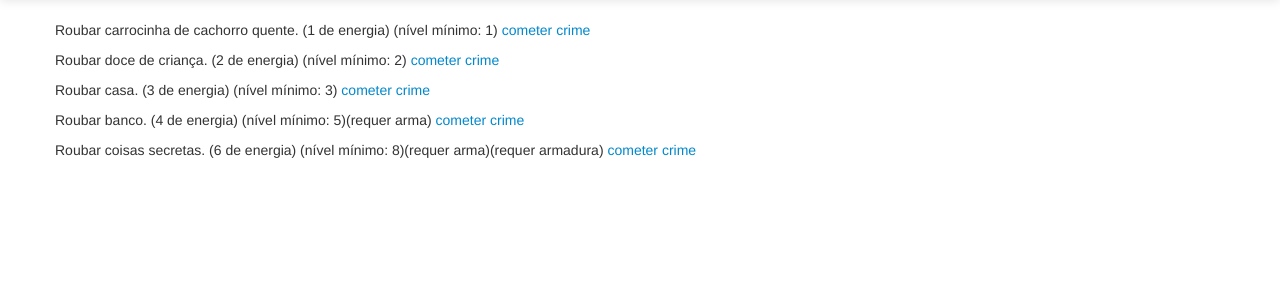
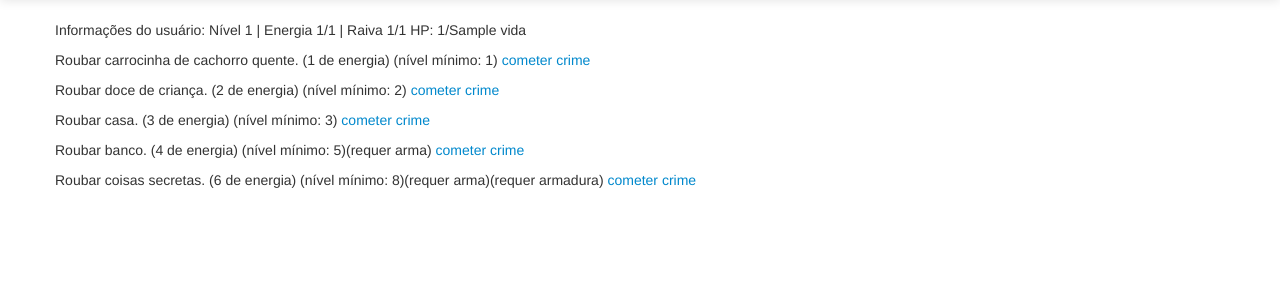
Before and after one commit to frenetic/django-wars, a Django app: template djangowars/templates/crimes.html in a window 1280 px wide. Shown: the part 40-340 px from the top of the page. Run offline with Django 3.2, Linux system fonts and the light colour scheme; tables that the repository leaves empty hold one stand-in row (values such as "Sample post"); the template is opened without the code that fills it: values that come from a table or form of the project are taken from there, most other values are stand-ins (such as "Sample title", 1, 10 or a date in 2020); some libraries are stand-ins or nearby versions.

Commit message:
Exibindo dados do usuário na view crimes()

```diff
--- a/djangowars/templates/crimes.html
+++ b/djangowars/templates/crimes.html
@@ -51,6 +51,15 @@
 
 
         <div class="container">
+            <p>
+                Informações do usuário:
+                Nível {{  player.nivel }}
+                |
+                Energia {{  player.energia_atual }}/{{ player.energia }}
+                |
+                Raiva {{ player.raiva_atual }}/{{ player.raiva }}
+                HP: {{ player.hp }}/{{ vida }}
+            </p>
 
             <!--lista de crimes que podem ser cometidos-->
             <p>Roubar carrocinha de cachorro quente. (1 de energia) (nível mínimo: 1) <a href="/cometer/1">cometer crime</a></p>
--- a/djangowars/views.py
+++ b/djangowars/views.py
@@ -49,4 +49,5 @@ def logar(request):
 def crimes(request):
     if not request.user.is_authenticated():
         return redirect(logar)
-    return render_to_response("crimes.html")
+    return render_to_response("crimes.html", {"player": request.user.get_profile(),
+                                              "vida": request.user.get_profile().vida * 10}) # para exibir o total de vida do usuario
```
